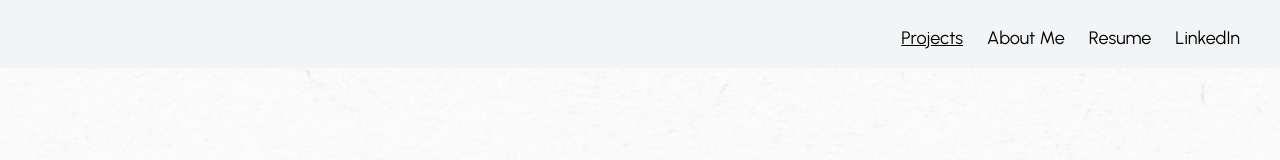
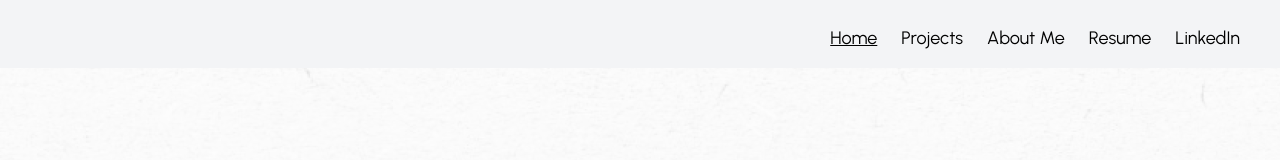
Before and after one commit to namankoolwal/Vrinda-Portfolio, a React (Vite) app: page / in a window 1280 px wide. Shown: the top 160 px of the page. Built offline with nearby package versions, Linux system fonts and the light colour scheme.

Commit message:
Add home navigation

```diff
--- a/src/components/CaseStudy1.jsx
+++ b/src/components/CaseStudy1.jsx
@@ -63,7 +63,7 @@ const CaseStudy1 = () => {
             />
           </div>
           <div className=" w-full">
-            <div className="main-text1 text-[20px] md:text-[35px] md:pt-5">
+            <div className="main-text1 text-[20px] md:text-[36px] md:pt-5">
               Your Virtual Fitting Room, Where Style Meets Fit!"
             </div>
 
--- a/src/components/CaseStudy2.jsx
+++ b/src/components/CaseStudy2.jsx
@@ -56,7 +56,7 @@ function CaseStudy2() {
             />
           </div>
           <div className=" w-full">
-            <div className="main-text1 text-[20px] md:text-[35px] md:pt-5">
+            <div className="main-text1 text-[20px] md:text-[36px] md:pt-5">
               Discover, Connect, Attend. Effortlessly explore and engage with
               local events.
             </div>
--- a/src/components/Header.jsx
+++ b/src/components/Header.jsx
@@ -78,12 +78,20 @@ function Header() {
             isMenuOpen ? "flex " : "hidden"
           } pt-10 md:pt-2 pl-10 md:mt-0 flex md:flex flex-col md:flex-row md:justify-end md:items-center gap-12 md:gap-6 `}
         >
-          <NavLink
+            <NavLink
             to="/"
             className="nav-item text-lg"
             style={({ isActive }) => ({
               textDecoration: isActive ? "underline" : null,
             })}
+
+          >
+            Home
+          </NavLink>
+          <NavLink
+            to="/"
+            className="nav-item text-lg"
+
             onClick={handleClick}
           >
             Projects
```
